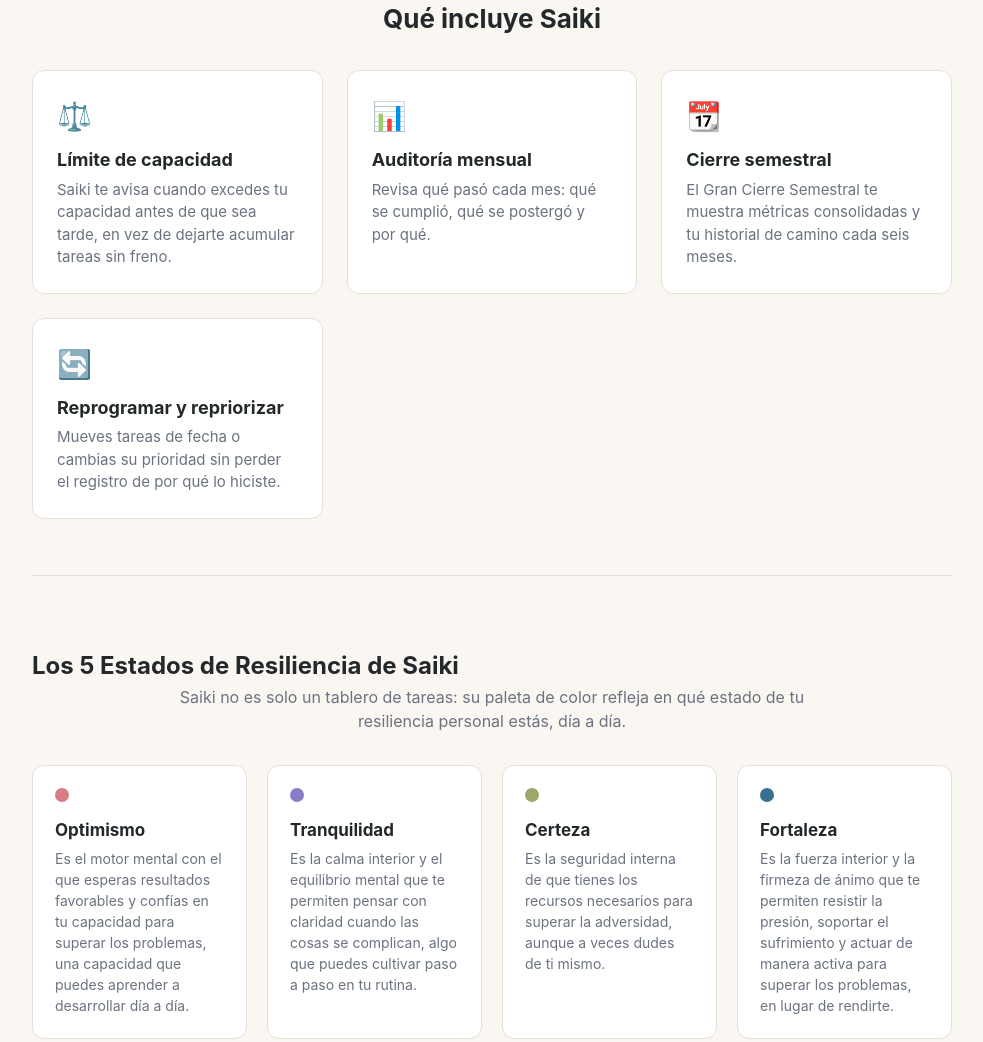
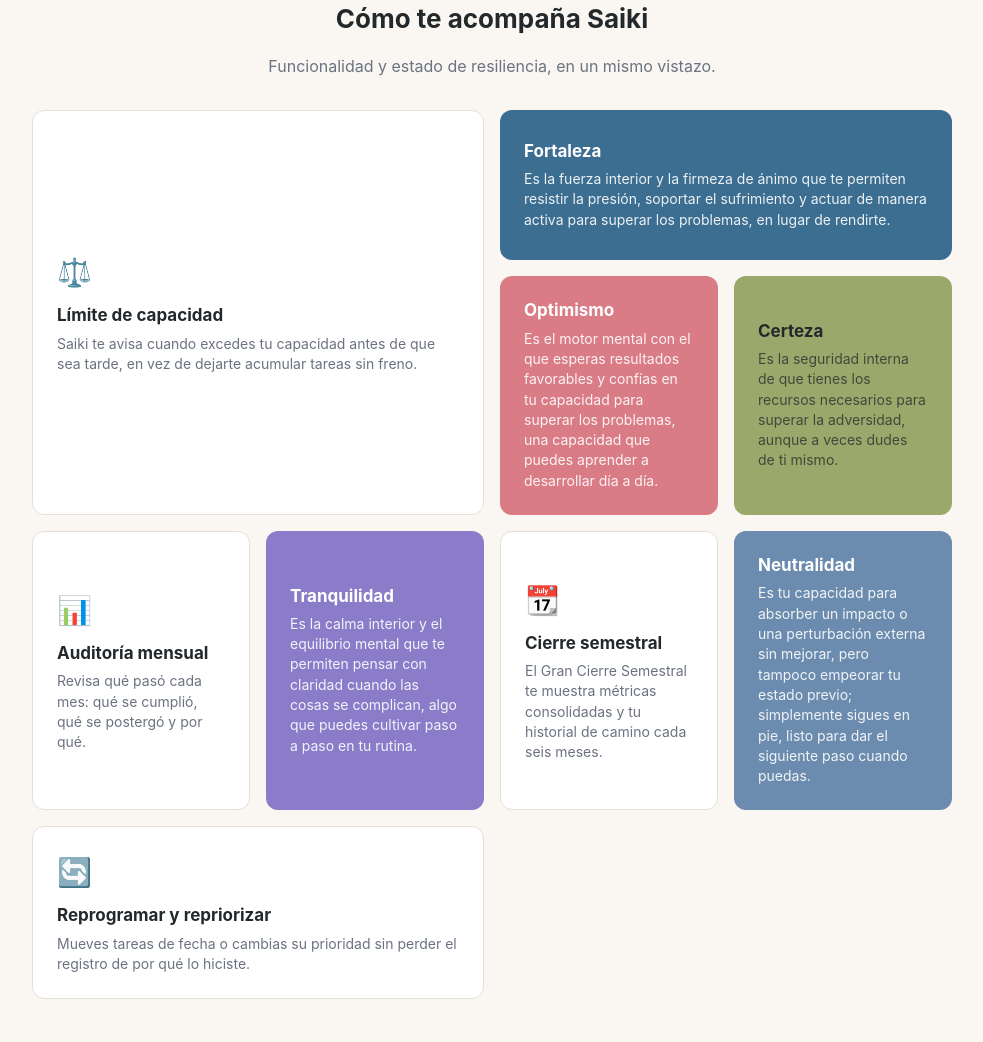
Before and after one commit to rodpino71-expert/Saiki, an Electron app: page web/index.html in a window 1280 px wide. Shown: the part 916-1958 px from the top of the page, without its empty margins (148-1131 px from the left). Drawn offline with Linux system fonts and the light colour scheme.

Commit message:
refactor: redesign features+resilience section as Bento Grid
Fuses the feature cards and the 5 Estados de Resiliencia into one
asymmetric bento-style grid, with each resilience tile filled in its
full state color instead of a small accent dot — a closer match to
how Saiki represents itself through color, per user feedback.

```diff
--- a/web/index.html
+++ b/web/index.html
@@ -25,60 +25,49 @@
       <p>Saiki funciona distinto: te avisa cuando tu carga de tareas excede tu capacidad real, en vez de dejarte acumular pendientes hasta el agotamiento. Menos lista infinita, más control real sobre lo que puedes hacer.</p>
     </section>
 
-    <section class="features">
-      <h2>Qué incluye Saiki</h2>
-      <div class="feature-grid">
-        <article class="feature-card">
-          <span class="feature-icon">⚖️</span>
+    <section class="bento">
+      <h2>Cómo te acompaña Saiki</h2>
+      <p class="section-intro">Funcionalidad y estado de resiliencia, en un mismo vistazo.</p>
+      <div class="bento-grid">
+        <article class="bento-tile bento-lg">
+          <span class="bento-icon">⚖️</span>
           <h3>Límite de capacidad</h3>
           <p>Saiki te avisa cuando excedes tu capacidad antes de que sea tarde, en vez de dejarte acumular tareas sin freno.</p>
         </article>
-        <article class="feature-card">
-          <span class="feature-icon">📊</span>
+        <article class="bento-tile bento-wide bento-color bento-fortaleza">
+          <h3>Fortaleza</h3>
+          <p>Es la fuerza interior y la firmeza de ánimo que te permiten resistir la presión, soportar el sufrimiento y actuar de manera activa para superar los problemas, en lugar de rendirte.</p>
+        </article>
+        <article class="bento-tile bento-color bento-optimismo">
+          <h3>Optimismo</h3>
+          <p>Es el motor mental con el que esperas resultados favorables y confías en tu capacidad para superar los problemas, una capacidad que puedes aprender a desarrollar día a día.</p>
+        </article>
+        <article class="bento-tile bento-color bento-certeza">
+          <h3>Certeza</h3>
+          <p>Es la seguridad interna de que tienes los recursos necesarios para superar la adversidad, aunque a veces dudes de ti mismo.</p>
+        </article>
+        <article class="bento-tile">
+          <span class="bento-icon">📊</span>
           <h3>Auditoría mensual</h3>
           <p>Revisa qué pasó cada mes: qué se cumplió, qué se postergó y por qué.</p>
         </article>
-        <article class="feature-card">
-          <span class="feature-icon">📆</span>
+        <article class="bento-tile bento-color bento-tranquilidad">
+          <h3>Tranquilidad</h3>
+          <p>Es la calma interior y el equilibrio mental que te permiten pensar con claridad cuando las cosas se complican, algo que puedes cultivar paso a paso en tu rutina.</p>
+        </article>
+        <article class="bento-tile">
+          <span class="bento-icon">📆</span>
           <h3>Cierre semestral</h3>
           <p>El Gran Cierre Semestral te muestra métricas consolidadas y tu historial de camino cada seis meses.</p>
         </article>
-        <article class="feature-card">
-          <span class="feature-icon">🔄</span>
+        <article class="bento-tile bento-color bento-neutralidad">
+          <h3>Neutralidad</h3>
+          <p>Es tu capacidad para absorber un impacto o una perturbación externa sin mejorar, pero tampoco empeorar tu estado previo; simplemente sigues en pie, listo para dar el siguiente paso cuando puedas.</p>
+        </article>
+        <article class="bento-tile bento-wide">
+          <span class="bento-icon">🔄</span>
           <h3>Reprogramar y repriorizar</h3>
           <p>Mueves tareas de fecha o cambias su prioridad sin perder el registro de por qué lo hiciste.</p>
-        </article>
-      </div>
-    </section>
-
-    <section class="resilience">
-      <h2>Los 5 Estados de Resiliencia de Saiki</h2>
-      <p class="section-intro">Saiki no es solo un tablero de tareas: su paleta de color refleja en qué estado de tu resiliencia personal estás, día a día.</p>
-      <div class="resilience-grid">
-        <article class="resilience-card resilience-optimismo">
-          <span class="resilience-dot"></span>
-          <h3>Optimismo</h3>
-          <p>Es el motor mental con el que esperas resultados favorables y confías en tu capacidad para superar los problemas, una capacidad que puedes aprender a desarrollar día a día.</p>
-        </article>
-        <article class="resilience-card resilience-tranquilidad">
-          <span class="resilience-dot"></span>
-          <h3>Tranquilidad</h3>
-          <p>Es la calma interior y el equilibrio mental que te permiten pensar con claridad cuando las cosas se complican, algo que puedes cultivar paso a paso en tu rutina.</p>
-        </article>
-        <article class="resilience-card resilience-certeza">
-          <span class="resilience-dot"></span>
-          <h3>Certeza</h3>
-          <p>Es la seguridad interna de que tienes los recursos necesarios para superar la adversidad, aunque a veces dudes de ti mismo.</p>
-        </article>
-        <article class="resilience-card resilience-fortaleza">
-          <span class="resilience-dot"></span>
-          <h3>Fortaleza</h3>
-          <p>Es la fuerza interior y la firmeza de ánimo que te permiten resistir la presión, soportar el sufrimiento y actuar de manera activa para superar los problemas, en lugar de rendirte.</p>
-        </article>
-        <article class="resilience-card resilience-neutralidad">
-          <span class="resilience-dot"></span>
-          <h3>Neutralidad</h3>
-          <p>Es tu capacidad para absorber un impacto o una perturbación externa sin mejorar, pero tampoco empeorar tu estado previo; simplemente sigues en pie, listo para dar el siguiente paso cuando puedas.</p>
         </article>
       </div>
     </section>
--- a/web/styles.css
+++ b/web/styles.css
@@ -76,30 +76,13 @@
 .problem h2 { font-size: 26px; }
 .problem p { color: var(--muted); font-size: 17px; }
 
-.features h2, .screenshots h2, .pricing h2, .faq h2 {
+.bento h2, .screenshots h2, .pricing h2, .faq h2 {
   text-align: center;
   font-size: 26px;
   margin-bottom: 36px;
 }
 
-.feature-grid {
-  display: grid;
-  grid-template-columns: repeat(auto-fit, minmax(220px, 1fr));
-  gap: 24px;
-}
-
-.feature-card {
-  background: var(--card-bg);
-  border: 1px solid var(--border);
-  border-radius: var(--radius);
-  padding: 24px;
-}
-
-.feature-icon { font-size: 28px; }
-.feature-card h3 { margin: 12px 0 8px; font-size: 18px; }
-.feature-card p { margin: 0; color: var(--muted); font-size: 15px; }
-
-.resilience {
+.bento {
   --optimismo: #d97c86;
   --tranquilidad: #8a7cc8;
   --certeza: #9ca86b;
@@ -115,35 +98,48 @@
   font-size: 16px;
 }
 
-.resilience-grid {
+.bento-grid {
   display: grid;
-  grid-template-columns: repeat(auto-fit, minmax(200px, 1fr));
-  gap: 20px;
+  grid-template-columns: repeat(4, 1fr);
+  grid-auto-rows: minmax(150px, auto);
+  grid-auto-flow: dense;
+  gap: 16px;
 }
 
-.resilience-card {
+.bento-tile {
   background: var(--card-bg);
   border: 1px solid var(--border);
   border-radius: var(--radius);
-  padding: 22px;
+  padding: 24px;
+  display: flex;
+  flex-direction: column;
+  justify-content: center;
 }
 
-.resilience-dot {
-  display: inline-block;
-  width: 14px;
-  height: 14px;
-  border-radius: 50%;
-  margin-bottom: 12px;
+.bento-lg { grid-column: span 2; grid-row: span 2; }
+.bento-wide { grid-column: span 2; }
+
+.bento-icon { font-size: 28px; margin-bottom: 12px; }
+.bento-tile h3 { margin: 0 0 8px; font-size: 17px; }
+.bento-tile p { margin: 0; color: var(--muted); font-size: 14px; line-height: 1.45; }
+
+.bento-color { border: none; }
+.bento-color h3 { color: #fff; }
+.bento-color p { color: rgba(255, 255, 255, 0.9); }
+
+.bento-optimismo { background: var(--optimismo); }
+.bento-tranquilidad { background: var(--tranquilidad); }
+.bento-fortaleza { background: var(--fortaleza); }
+.bento-neutralidad { background: var(--neutralidad); }
+
+.bento-certeza { background: var(--certeza); }
+.bento-certeza h3, .bento-certeza p { color: var(--text); }
+.bento-certeza p { color: var(--text); opacity: 0.75; }
+
+@media (max-width: 640px) {
+  .bento-grid { grid-template-columns: repeat(2, 1fr); }
+  .bento-lg, .bento-wide { grid-column: span 2; }
 }
-
-.resilience-card h3 { margin: 0 0 8px; font-size: 17px; }
-.resilience-card p { margin: 0; color: var(--muted); font-size: 14px; }
-
-.resilience-optimismo .resilience-dot { background: var(--optimismo); }
-.resilience-tranquilidad .resilience-dot { background: var(--tranquilidad); }
-.resilience-certeza .resilience-dot { background: var(--certeza); }
-.resilience-fortaleza .resilience-dot { background: var(--fortaleza); }
-.resilience-neutralidad .resilience-dot { background: var(--neutralidad); }
 
 .screenshot-grid {
   display: grid;
```
Also changed, not shown: docs/superpowers/plans/2026-08-13-saiki-landing-page.md (+5 -3 lines), docs/superpowers/specs/2026-08-13-saiki-landing-page-design.md (+5 -6 lines).
